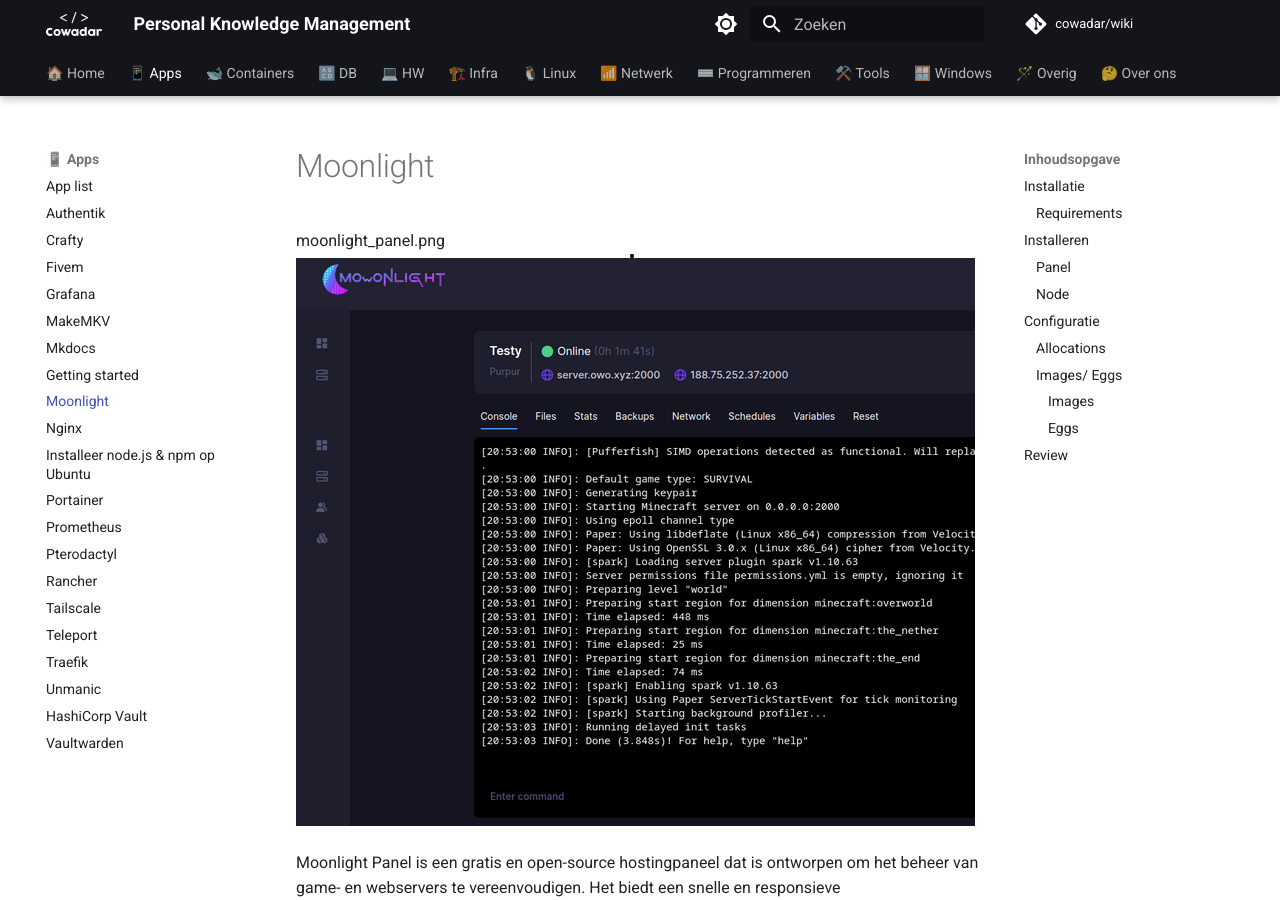
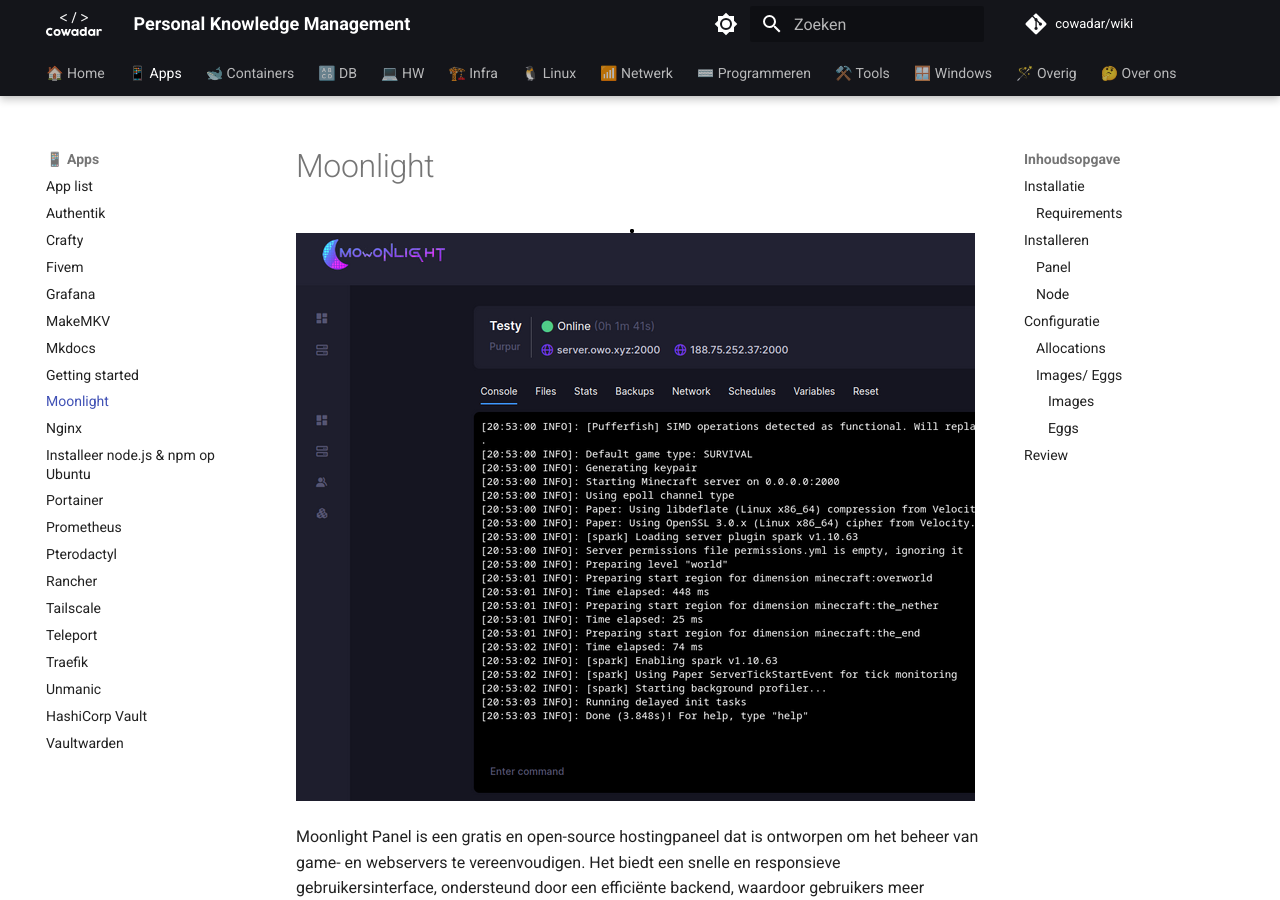
Before and after one commit to cowadar/wiki, an MkDocs documentation site: the page built from docs/apps/moonlight.md, in a window 1280 px wide and 900 px high. Built offline with MkDocs 1.6.1 and Material for MkDocs 9.7.7, drawn with Linux system fonts in a browser that asks for light colours; comment, search, counter and statistics services are not loaded.

Commit message:
add moonlight page

```diff
--- a/docs/apps/moonlight.md
+++ b/docs/apps/moonlight.md
@@ -1,5 +1,5 @@
 # Moonlight
-moonlight_panel.png
+
 ![Moonlight Panel](../_assets/images/moonlight_panel.png)
 
 Moonlight Panel is een gratis en open-source hostingpaneel dat is ontworpen om het beheer van game- en webservers te vereenvoudigen. Het biedt een snelle en responsieve gebruikersinterface, ondersteund door een efficiënte backend, waardoor gebruikers meer controle hebben over de gehoste diensten.
```
